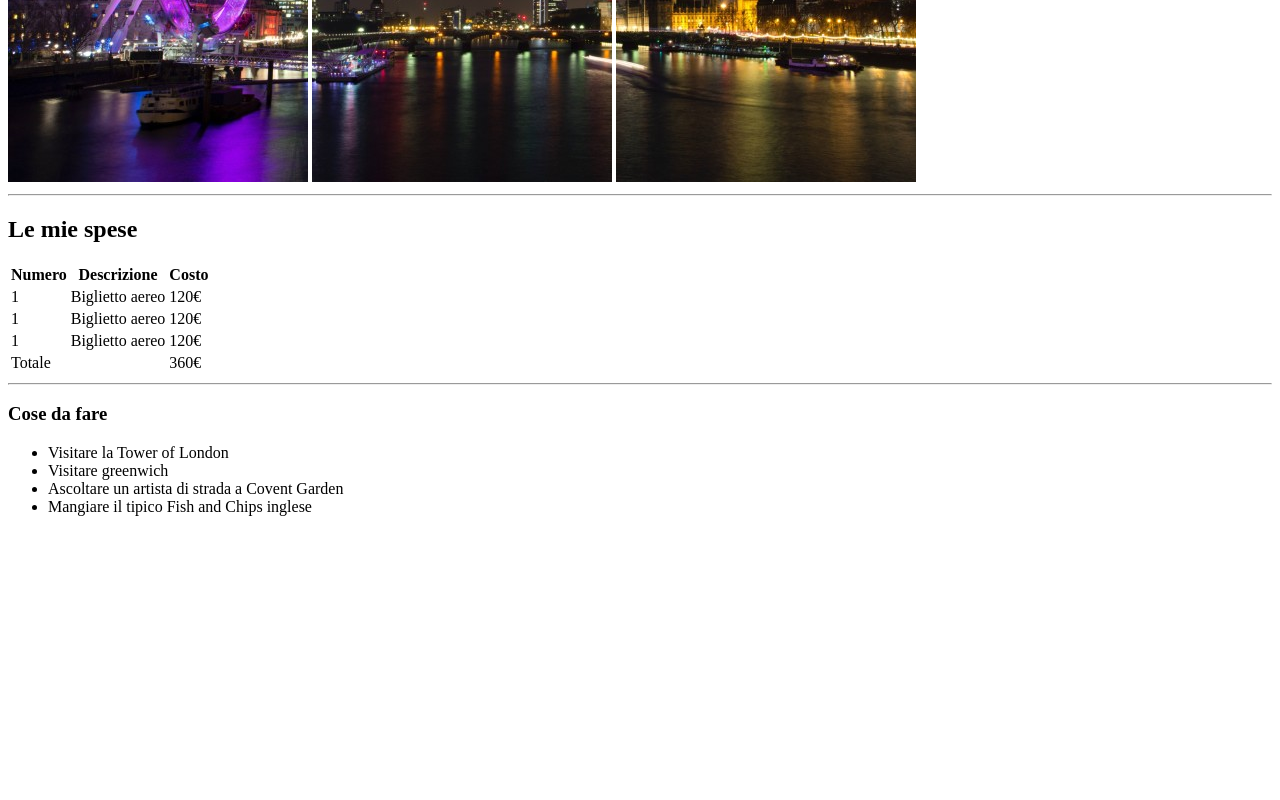
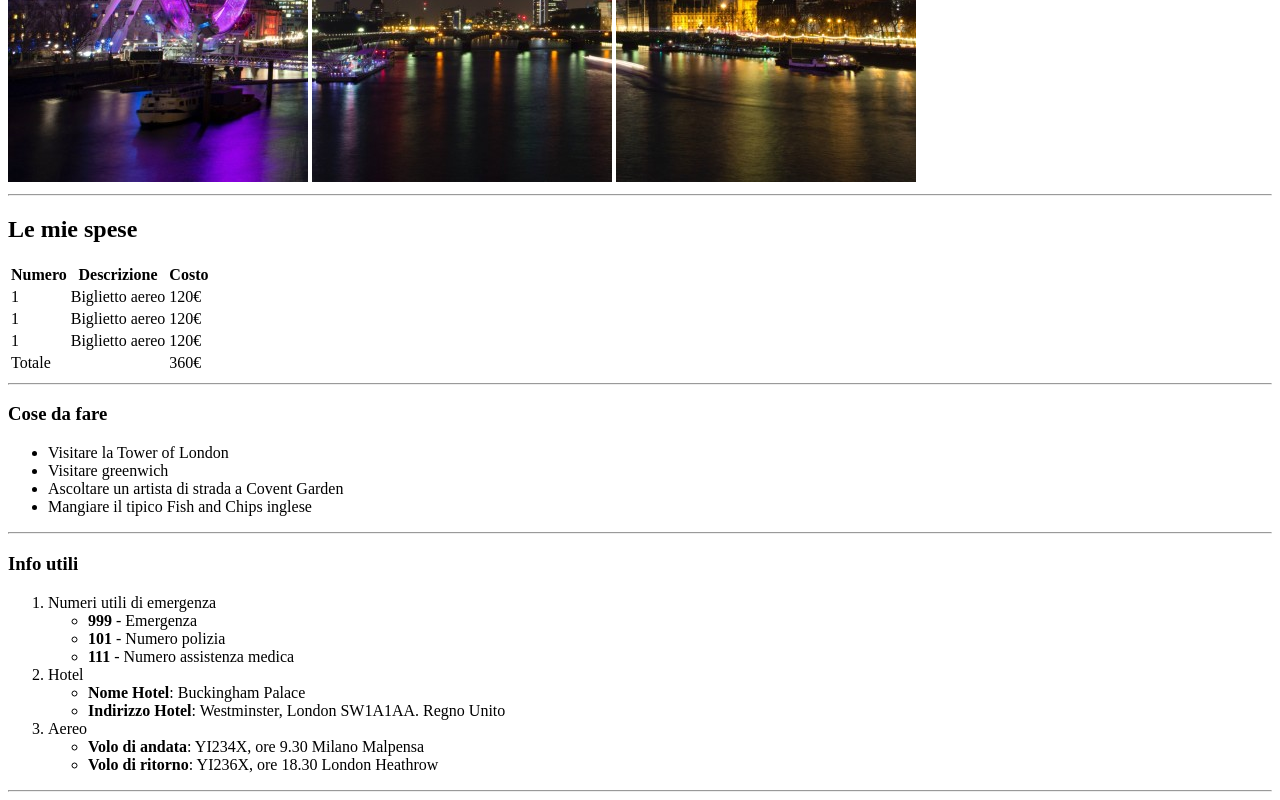
Before and after one commit to marrasluca/html-london-trip, a plain HTML site: page index.html in a window 1280 px wide. Shown: the part 498-1298 px from the top of the page. Before the commit the page ends 1030 px from the top, so only its background shows below. Drawn offline with Linux system fonts and the light colour scheme.

Commit message:
add: ol e ul

```diff
--- a/index.html
+++ b/index.html
@@ -60,6 +60,7 @@
 
 <h3>Cose da fare</h3>
 
+<!-- prima lista puntata -->
 <ul>
     <li>Visitare la Tower of London</li>
     <li>Visitare greenwich</li>
@@ -67,5 +68,33 @@
     <li>Mangiare il tipico Fish and Chips inglese</li>
   </ul>
 
+  <hr>
+
+  <h3>Info utili</h3>
+
+  <ol>
+    <li>Numeri utili di emergenza</li>
+        <ul>
+            <li><strong>999</strong> - Emergenza</li>
+            <li><strong>101</strong> - Numero polizia</li>
+            <li><strong>111</strong> - Numero assistenza medica</li>
+        </ul>
+    <li>Hotel</li>
+        <ul>
+            <li><strong>Nome Hotel</strong>: Buckingham Palace</li>
+            <li><strong>Indirizzo Hotel</strong>: Westminster, London SW1A1AA. Regno Unito</li>
+        </ul>
+    <li>Aereo</li>
+        <ul>
+            <li><strong>Volo di andata</strong>: YI234X, ore 9.30 Milano Malpensa</li>
+            <li><strong>Volo di ritorno</strong>: YI236X, ore 18.30 London Heathrow </li>
+        </ul>
+    </ol>
+
+    <hr>
+
+
+
+
 </body>
 </html>
```
